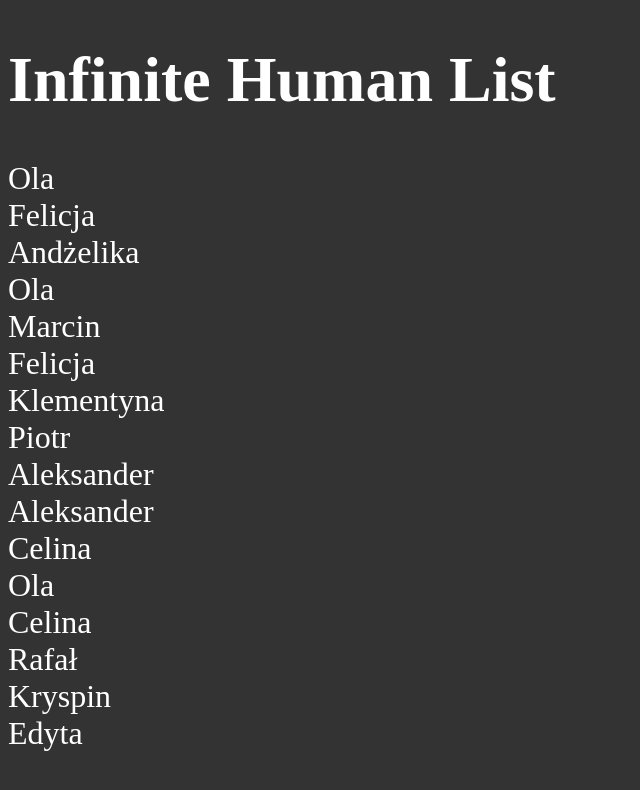
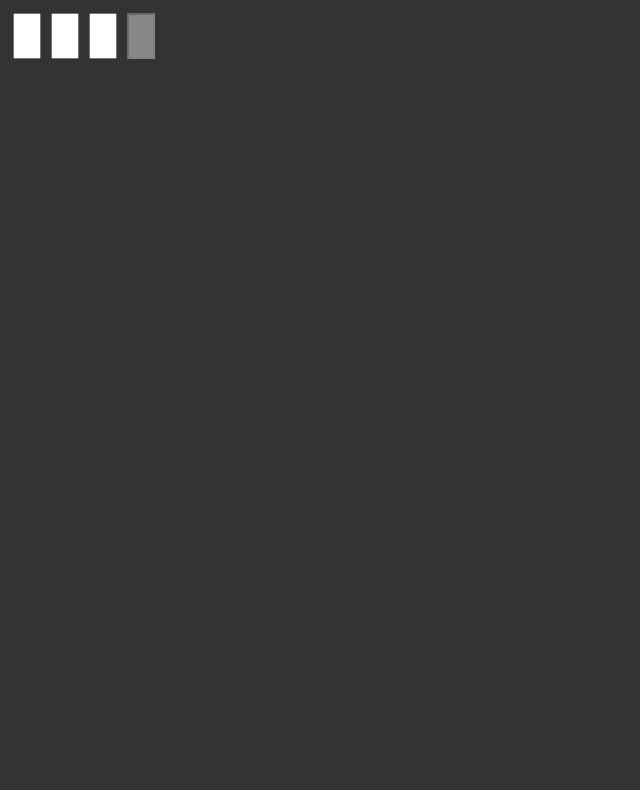
Before and after one commit to kstopka/how_to_react, a React (Create React App) app: page / in a window 1280 px wide. Shown: the top 790 px of the page, without its empty margins (0-640 px from the left). Built offline with nearby package versions, Linux system fonts and the light colour scheme.

Commit message:
PasswordInput

```diff
--- a/package.json
+++ b/package.json
@@ -9,7 +9,8 @@
         "@types/cors": "^2.8.12",
         "@types/jest": "^26.0.24",
         "@types/lodash": "^4.14.177",
-        "@types/react": "^17.0.33",
+        "@types/prop-types": "^15.7.4",
+        "@types/react": "^17.0.38",
         "@types/react-bootstrap": "^0.32.28",
         "@types/react-dom": "^17.0.10",
         "@types/uuid": "^8.3.3",
--- a/src/index.css
+++ b/src/index.css
@@ -15,6 +15,7 @@ body {
     background-color: #333;
     color: white;
     font-size: 2em;
+    box-sizing: border-box;
 }
 body a {
     color: white;
--- a/src/index.tsx
+++ b/src/index.tsx
@@ -28,7 +28,8 @@ import reportWebVitals from "./reportWebVitals";
 // import App from "./react_TS/6_SearchWithDropdown/App";
 // import App from "./react_TS/7_TableWithPagination/App";
 // import App from "./react_TS/8_InfiniteHumanList/App";
-import App from "./react_TS/8_InfiniteHumanList_v2/App";
+// import App from "./react_TS/8_InfiniteHumanList_v2/App";
+import App from "./react_TS/9_PasswordInput/App";
 
 ReactDOM.render(
     <React.StrictMode>
--- a/src/react_TS/8_InfiniteHumanList_v2/components/MoreAndMorePeople.tsx
+++ b/src/react_TS/8_InfiniteHumanList_v2/components/MoreAndMorePeople.tsx
@@ -3,7 +3,8 @@ import { FunctionComponent } from "react";
 import SinglePerson from "./SinglePerson";
 import { objPersonType } from "../App.d";
 import "../css/style.css";
-import { List } from "react-virtualized";
+// import { List, Collection } from "react-virtualized";
+import { List, CellMeasurerCache, CellMeasurer, WindowScroller, AutoSizer } from "react-virtualized";
 
 const listHeight = 600;
 const rowHeight = 50;
@@ -15,15 +16,14 @@ interface MoreAndMorePeopleProps {
 
 // react visual list
 const MoreAndMorePeople: FunctionComponent<MoreAndMorePeopleProps> = ({ items }) => {
-    // const renderRow = ({ index, key }: { index: any; key: any }) => {
-    //     return (
-    //         <div key={key} className="row">
-    //             <div className="content">
-    //                 <div>{items[index].name}</div>
-    //             </div>
-    //         </div>
-    //     );
-    // };
+    const renderRow = ({ index, key }: { index: any; key: any }) => {
+        const person = items[index];
+        return (
+            <div key={key}>
+                <div>{person.name}</div>
+            </div>
+        );
+    };
     // const [endIndex, setEndIndex] = useState(10);
 
     // const showPeople = items.slice(0, endIndex).map((item, index) => (
@@ -32,19 +32,18 @@ const MoreAndMorePeople: FunctionComponent<MoreAndMorePeopleProps> = ({ items })
     // const showPeople = items.map((item, index) => renderRow(index,index) />);
 
     return (
-        // <ul className="more-and-more-people">
-        //     <List rowRenderer={renderRow} />
-        // </ul>
-        <List
-            width={rowWidth}
-            height={listHeight}
-            rowHeight={rowHeight}
-            rowCount={items.length}
-            rowRenderer={({ key, index, style, parent }) => {
-                const person = items[index];
-                return <div key={key}>{person.name}</div>;
-            }}
-        />
+        <ul className="more-and-more-people">{/* <List /> */}</ul>
+        // <List
+        //     width={rowWidth}
+        //     height={listHeight}
+        //     rowHeight={rowHeight}
+        //     rowCount={items.length}
+        //     rowRenderer={renderRow}
+        //     // rowRenderer={({ key, index, style, parent }) => {
+        //     //     const person = items[index];
+        //     //     return <div key={key}>{person.name}</div>;
+        //     // }}
+        // />
     );
 };
 
--- /dev/null
+++ b/src/react_TS/9_PasswordInput/App.tsx
@@ -0,0 +1,15 @@
+import * as React from "react";
+import { FunctionComponent } from "react";
+import PasswordInput from "./components/PasswordInput";
+
+interface AppProps {}
+
+const App: FunctionComponent<AppProps> = () => {
+    return (
+        <div className="wrapper">
+            <PasswordInput password={"Polska"} />
+        </div>
+    );
+};
+
+export default App;
--- /dev/null
+++ b/src/react_TS/9_PasswordInput/components/PasswordInput.tsx
@@ -0,0 +1,29 @@
+import * as React from "react";
+import { FunctionComponent } from "react";
+import "../css/style.css";
+
+interface PasswordInputProps {
+    password: string;
+    onSuccess?: boolean;
+}
+
+const calculateNumbersInputs = (number: number): number => {
+    const minNsmbers = Math.ceil(number * 1.5);
+    const maxNumbers = Math.ceil(number * 2);
+    return Math.floor(Math.random() * (maxNumbers - minNsmbers) + minNsmbers);
+};
+
+const PasswordInput: FunctionComponent<PasswordInputProps> = ({ password, onSuccess = false }) => {
+    const numbersInputs = calculateNumbersInputs(password.length);
+
+    return (
+        <div className="password-input">
+            <input type="text" />
+            <input type="text" />
+            <input type="text" />
+            <input type="text" className="disabled" disabled={true} />
+        </div>
+    );
+};
+
+export default PasswordInput;
--- /dev/null
+++ b/src/react_TS/9_PasswordInput/css/style.css
@@ -0,0 +1,10 @@
+.password-input input {
+  width: 20px;
+  height: 40px;
+  margin: 5px;
+}
+
+.password-input .disabled {
+  background-color: #888;
+}
+/*# sourceMappingURL=style.css.map */
--- /dev/null
+++ b/src/react_TS/9_PasswordInput/css/style.sass
@@ -0,0 +1,7 @@
+.password-input
+    input
+        width: 20px
+        height: 40px
+        margin: 5px
+    .disabled
+        background-color: #888
```
Also changed, not shown: 2 other files (tests, documents, lock files or other folders).
